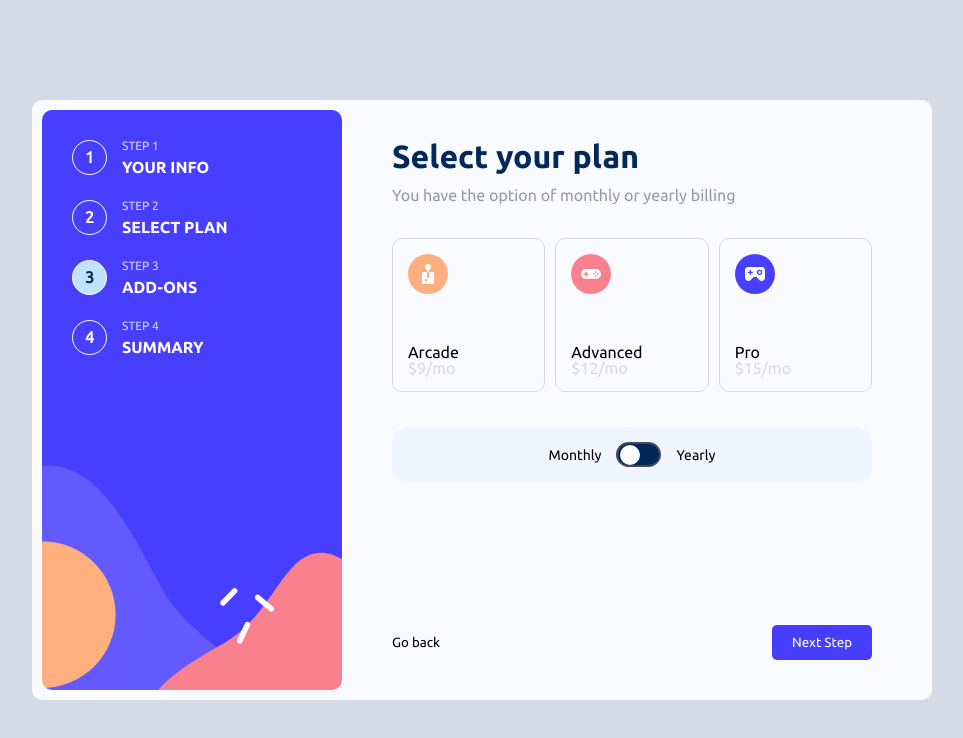
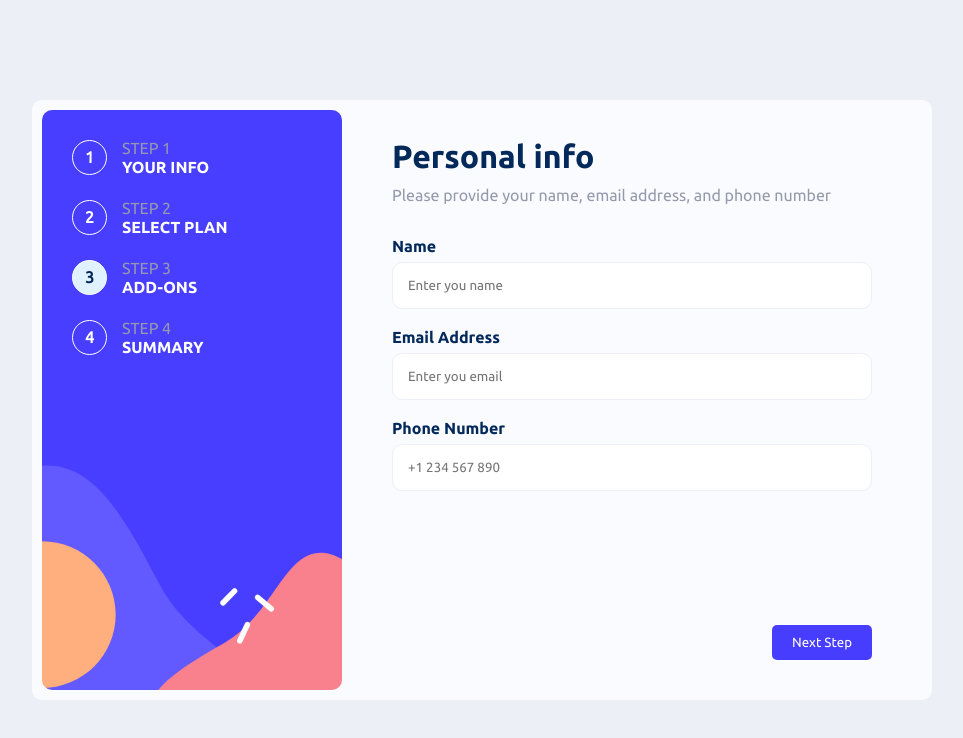
Before and after one commit to LinaCor/step-form, a React (Create React App) app: page / in a window 1280 px wide. Shown: the top 738 px of the page, without its empty margins (158-1121 px from the left). Built offline with nearby package versions, Linux system fonts and the light colour scheme.

Commit message:
add 3 & 4 steps

```diff
--- a/src/components/FormContent.js
+++ b/src/components/FormContent.js
@@ -1,12 +1,16 @@
 import '../main.css';
 import { StepFirst } from './StepFirst';
 import { StepSecond } from './StepSecond';
+import { StepThrid } from './StepThrid';
+import { StepFour } from './StepFour';
 
 export function FormContent() {
   return (
     <div className="form-content">
-      {/*<StepFirst></StepFirst>*/}
-      <StepSecond></StepSecond>
+      <StepFirst></StepFirst>
+      {/*<StepSecond></StepSecond>*/}
+      {/*<StepThrid></StepThrid>*/}
+      {/*<StepFour></StepFour>*/}
     </div>
   )
 }
--- a/src/components/StepFirst.js
+++ b/src/components/StepFirst.js
@@ -1,19 +1,19 @@
 export function StepFirst() {
   return (
     <>
-      <h2>Personal info</h2>
+      <h2 className="marine bold">Personal info</h2>
       <p>Please provide your name, email address, and phone number</p>
       <form className="form-list">
         <label>
-          <p>Name</p>
+          <p className="marine bold">Name</p>
           <input type="text" placeholder="Enter you name"></input>
         </label>
         <label>
-          <p> Email Address</p>
+          <p className="marine bold"> Email Address</p>
           <input type="email" placeholder="Enter you email" required></input>
         </label>
         <label>
-          <p>Phone Number</p>
+          <p className="marine bold">Phone Number</p>
           <input type="phone" placeholder="+1 234 567 890" required></input>
         </label>
       </form>
--- /dev/null
+++ b/src/components/StepFour.js
@@ -0,0 +1,38 @@
+//TODO получить из LS обьект с заполненными данными по форме
+
+
+
+export function StepFour() {
+  return (
+    <>
+      <h2>Finishing up</h2>
+      <p>Double-check everything looks OK before confirming</p>
+      <div className="finish-desk">
+        <div className="desk-body">
+          <div className="bold marine">
+            <p>Arcade (Monthly)</p>
+            <p>$9/mo</p>
+          </div>
+          <ul>
+            <li className="fs-14">
+              <p className="grey">Online service</p>
+              <p className="marine">+$1/mo</p>
+            </li>
+            <li className="fs-14">
+              <p className="grey">Larger storage</p>
+              <p className="marine">+$2/mo</p>
+            </li>
+          </ul>
+        </div>
+        <div className="desk-total">
+          <p className="grey">Total (per month/year)</p>
+          <p className="total-price bold">+$12/mo</p>
+        </div>
+      </div>
+      <div className="btn-container">
+        <button className="back-btn">Go back</button>
+        <button className="go-btn">Confirm</button>
+      </div>
+    </>
+  )
+}
--- a/src/components/StepSecond.js
+++ b/src/components/StepSecond.js
@@ -5,16 +5,17 @@ import { tarifPlan } from "../data"
 export function StepSecond() {
   return (
     <>
-      <h2>Select your plan</h2>
+      <h2 className="marine bold">Select your plan</h2>
       <p>You have the option of monthly or yearly billing</p>
       <form className="form-radio">
         {tarifPlan.map(el => (
           <label key={el.id}>
             <input type="radio" name="plan" value={el.value} className="radio-input visabily-hidden" />
             <div className="radio-card">
-              <img src={el.imgSrc} alt="arcade type"></img>
+              <img src={el.imgSrc} alt="icon type"></img>
               <p>{el.name}</p>
-              <p className="grey">{el.cost}</p>
+              <p className="grey">{el.costMo}</p>
+              {/*<p>2 mounths free</p>*/}
             </div>
           </label>
         ))}
--- /dev/null
+++ b/src/components/StepThrid.js
@@ -0,0 +1,28 @@
+import { pickOds } from "../data"
+
+
+
+export function StepThrid() {
+  return (
+    <>
+      <h2 className="marine bold">Pick add-ons</h2>
+      <p>Add-ons help enhance your gaming experience</p>
+      <form className="form-check">
+        {pickOds.map(el => (
+          <label key={el.id} className="main-card">
+            <input type="checkbox" className="check-input" />
+            <div className="check-card">
+              <p className="title-card marine bold">{el.title}</p>
+              <p className="grey">{el.desc}</p>
+            </div>
+            <p className="check-cost">{el.costMo}</p>
+          </label>
+        ))}
+      </form>
+      <div className="btn-container">
+        <button className="back-btn">Go back</button>
+        <button className="go-btn">Next Step</button>
+      </div>
+    </>
+  )
+}
--- a/src/data.js
+++ b/src/data.js
@@ -10,7 +10,13 @@ export const steps = [
 ];
 
 export const tarifPlan = [
-  { id: '72hw', imgSrc: arcade, name: 'Arcade', cost: '$9/mo', value: 'arcade' },
-  { id: '93jq', imgSrc: advanced, name: 'Advanced', cost: '$12/mo', value: 'advanced' },
-  { id: '64ie', imgSrc: pro, name: 'Pro', cost: '$15/mo', value: 'pro' },
-]
+  { id: '72hw', imgSrc: arcade, name: 'Arcade', costMo: '$9/mo', costYr: '$90/yr', value: 'arcade' },
+  { id: '93jq', imgSrc: advanced, name: 'Advanced', costMo: '$12/mo', costYr: '$120/yr', value: 'advanced' },
+  { id: '64ie', imgSrc: pro, name: 'Pro', costMo: '$15/mo', costYr: '$150/yr', value: 'pro' },
+];
+
+export const pickOds = [
+  { id: '63ha', title: 'Online service', desc: 'Access to multiplayer games', costMo: '+$1/mo', costYr: '$10/yr' },
+  { id: '82kq', title: 'Larger storage', desc: 'Extra 1TB of cloud save', costMo: '+$2/mo', costYr: '$20/yr' },
+  { id: '71ew', title: 'Customizable Profile', desc: 'Custom theme on your profile', costMo: '+$2/mo', costYr: '$20/yr' },
+];
--- a/src/main.css
+++ b/src/main.css
@@ -116,11 +116,11 @@ h6 {
   --marine-blue: hsl(213, 96%, 18%);
   --purplish-blue: hsl(243, 100%, 62%);
   --pastel-blue: hsl(228, 100%, 84%);
-  --light-blue: hsl(206, 94%, 87%);
+  --light-blue: hsl(205, 100%, 94%);
   --straw: hsl(354, 84%, 57%);
   --cool-gray: hsl(231, 11%, 63%);
-  --light-gray: hsl(229, 24%, 87%);
-  --magnolia: hsl(217, 100%, 97%);
+  --light-gray: hsl(228, 38%, 95%);
+  --magnolia: hsl(216, 100%, 99%);
   --alabaster: hsl(231, 100%, 99%);
   --white: hsl(0, 0%, 100%);
 }
@@ -133,16 +133,27 @@ body {
 }
 
 .grey {
-  color: var(--light-gray);
+  color: var(--cool-gray);
 }
 
-.fz-12 {
+.marine {
+  color: var(--marine-blue);
+}
+
+.fs-12 {
   font-size: 12px;
 }
+
+.fs-14 {
+  font-size: 14px;
+}
+
 
 .bold {
   font-family: 'Ubuntu-Bold', sans-serif;
 }
+
+/*step sidebar*/
 
 .form-step {
   max-width: 300px;
@@ -152,17 +163,17 @@ body {
   background: url('../src/img/bg-sidebar-desktop.svg') 50%/cover no-repeat;
 }
 
-.form-step__list {
+.form-step .form-step__list {
   list-style-type: none;
   color: var(--white);
 }
 
-.step-list__item {
+.form-step__list .step-list__item {
   display: flex;
   margin-bottom: 25px;
 }
 
-.item-sircle {
+.step-list__item .item-sircle {
   width: 35px;
   height: 35px;
   margin-right: 15px;
@@ -173,17 +184,19 @@ body {
   border-radius: 50%;
 }
 
+.step-list__item .item-desc {
+  display: flex;
+  flex-direction: column;
+  text-transform: uppercase;
+  justify-content: space-between;
+}
+
 .current-sircle {
   color: var(--marine-blue);
   background-color: var(--light-blue);
 }
 
-.item-desc {
-  display: flex;
-  flex-direction: column;
-  text-transform: uppercase;
-  justify-content: space-between;
-}
+/*all steps*/
 
 .form-content {
   display: flex;
@@ -192,17 +205,49 @@ body {
   flex-grow: 1;
 }
 
-.form-content h2 {
+.form-content>h2 {
   margin-bottom: 15px;
-  font-family: 'Ubuntu-Bold', sans-serif;
   font-size: 32px;
-  color: var(--marine-blue);
 }
 
 .form-content>p {
   margin-bottom: 35px;
   color: var(--cool-gray);
 }
+
+.btn-container {
+  display: flex;
+  justify-content: space-between;
+  margin-top: auto;
+}
+
+.btn-container .go-btn {
+  padding: 10px 20px;
+  border-radius: 5px;
+  color: var(--white);
+  background-color: var(--purplish-blue);
+  transition: 1s;
+}
+
+.btn-container .go-btn:hover {
+  background-color: var(--marine-blue);
+}
+
+.btn-container .end-btn {
+  margin-left: auto;
+}
+
+.btn-container .back-btn {
+  background-color: transparent;
+  color: var(--cool-gray);
+  transition: 1s;
+}
+
+.btn-container .back-btn:hover {
+  color: var(--marine-blue);
+}
+
+/*first step*/
 
 .form-list {
   display: flex;
@@ -214,8 +259,6 @@ body {
 }
 
 .form-list>label>p {
-  font-family: 'Ubuntu-Bold', sans-serif;
-  color: var(--marine-blue);
   margin-bottom: 8px;
 }
 
@@ -226,36 +269,8 @@ body {
   border-radius: 10px;
 }
 
-.btn-container {
-  display: flex;
-  justify-content: space-between;
-  margin-top: auto;
-}
 
-.go-btn {
-  padding: 10px 20px;
-  border-radius: 5px;
-  color: var(--white);
-  background-color: var(--purplish-blue);
-  transition: 1s;
-}
-
-.go-btn:hover {
-  background-color: var(--marine-blue);
-}
-
-.end-btn {
-  margin-left: auto;
-}
-
-.back-btn {
-  background-color: transparent;
-  transition: 1s;
-}
-
-.back-btn:hover {
-  color: var(--marine-blue);
-}
+/*second step*/
 
 .form-radio {
   display: flex;
@@ -284,14 +299,14 @@ body {
 }
 
 .radio-input:checked+.radio-card {
-  background-color: var(--magnolia);
+  background-color: var(--light-gray);
 }
 
 .time-container {
   display: flex;
   align-items: center;
   justify-content: center;
-  background-color: var(--magnolia);
+  background-color: var(--light-blue);
   padding: 15px;
   border-radius: 15px;
   font-size: 14px;
@@ -309,7 +324,7 @@ input[type="checkbox"].toggle:focus {
   outline: 0;
 }
 
-.toggle {
+.time-container .toggle {
   height: 25px;
   width: 45px;
   border-radius: 16px;
@@ -321,7 +336,7 @@ input[type="checkbox"].toggle:focus {
   transition: all .2s ease;
 }
 
-.toggle::after {
+.time-container .toggle::after {
   content: '';
   position: absolute;
   top: 1px;
@@ -334,6 +349,70 @@ input[type="checkbox"].toggle:focus {
   transition: all .2s cubic-bezier(.5, .1, .75, 1.35);
 }
 
-.toggle:checked::after {
+.time-container .toggle:checked::after {
   transform: translateX(16px);
 }
+
+/*third step*/
+
+.form-check>label {
+  width: 100%;
+  display: flex;
+  align-items: center;
+  padding: 20px;
+  margin-bottom: 20px;
+  border: 1px solid var(--cool-gray);
+  border-radius: 10px;
+  cursor: pointer;
+  /*background-color: var(--magnolia);*/
+}
+
+.form-check .check-input {
+  margin-right: 20px;
+}
+
+.form-check .check-card .title-card {
+  margin-bottom: 5px;
+}
+
+.form-check .check-cost {
+  margin-left: auto;
+  color: var(--purplish-blue);
+}
+
+/*four step*/
+
+.finish-desk {
+  display: flex;
+  flex-direction: column;
+}
+
+.finish-desk .desk-body {
+  background-color: var(--light-gray);
+  border-radius: 10px;
+  padding: 15px;
+  margin-bottom: 20px;
+}
+
+.finish-desk .desk-body>div {
+  display: flex;
+  justify-content: space-between;
+  padding-bottom: 15px;
+  border-bottom: 1px solid var(--cool-gray);
+}
+
+.desk-body ul li {
+  display: flex;
+  justify-content: space-between;
+  padding: 10px 0;
+}
+
+.finish-desk .desk-total {
+  display: flex;
+  justify-content: space-between;
+  padding: 15px;
+}
+
+.desk-total .total-price {
+  color: var(--purplish-blue);
+}
```
Also changed, not shown: src/index.html (deleted, +0 -65 lines).
